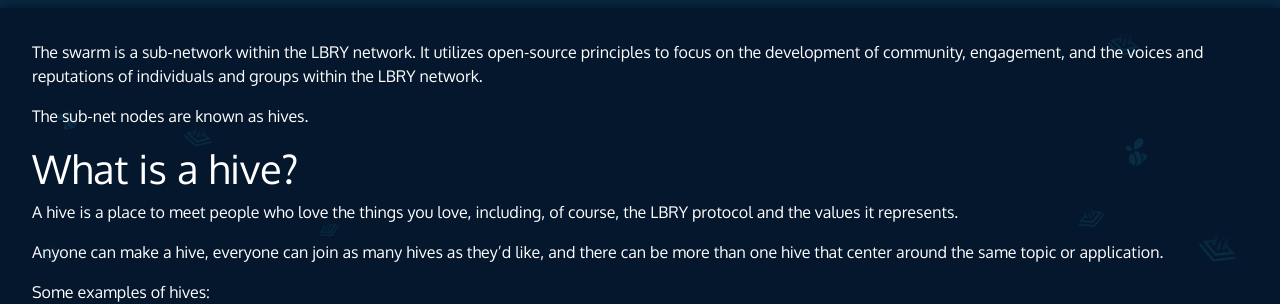
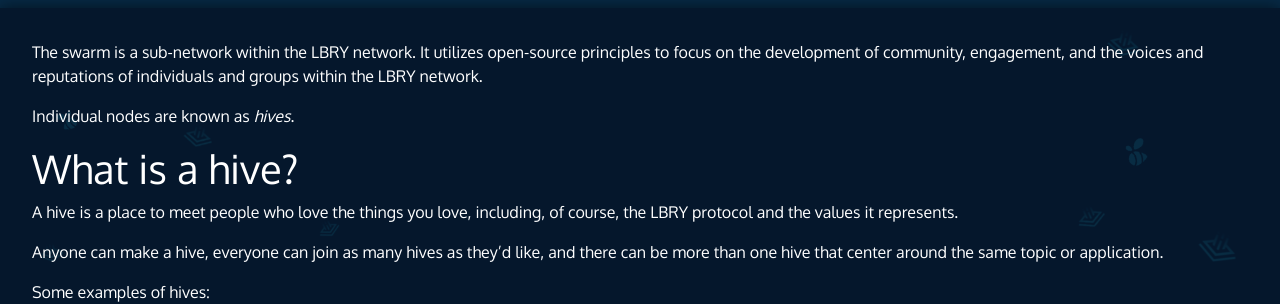
Before and after one commit to LBRYFoundation/lbryorg, a Jekyll site: the page built from pages/swarm.md, in a window 1280 px wide and 900 px high. Shown: the part 346-650 px from the top of the window. Built offline with Jekyll 4.4.1, drawn with Linux system fonts in a browser that asks for light colours.

Commit message:
mostly a demo edit

```diff
--- a/pages/swarm.md
+++ b/pages/swarm.md
@@ -8,7 +8,7 @@
 
 The swarm is a sub-network within the LBRY network. It utilizes open-source principles to focus on the development of community, engagement, and the voices and reputations of individuals and groups within the LBRY network.
 
-The sub-net nodes are known as hives.
+Individual nodes are known as _hives_.
 
 # What is a hive?
 
```
